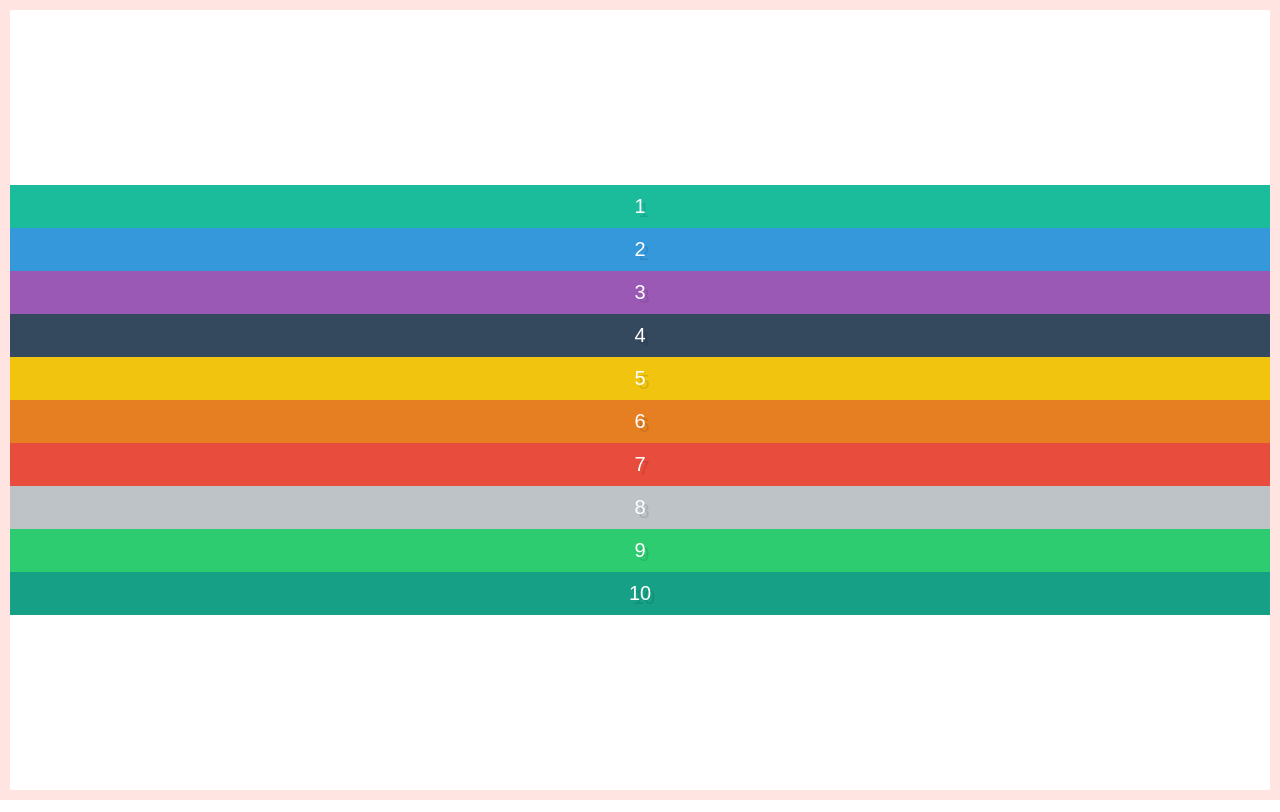
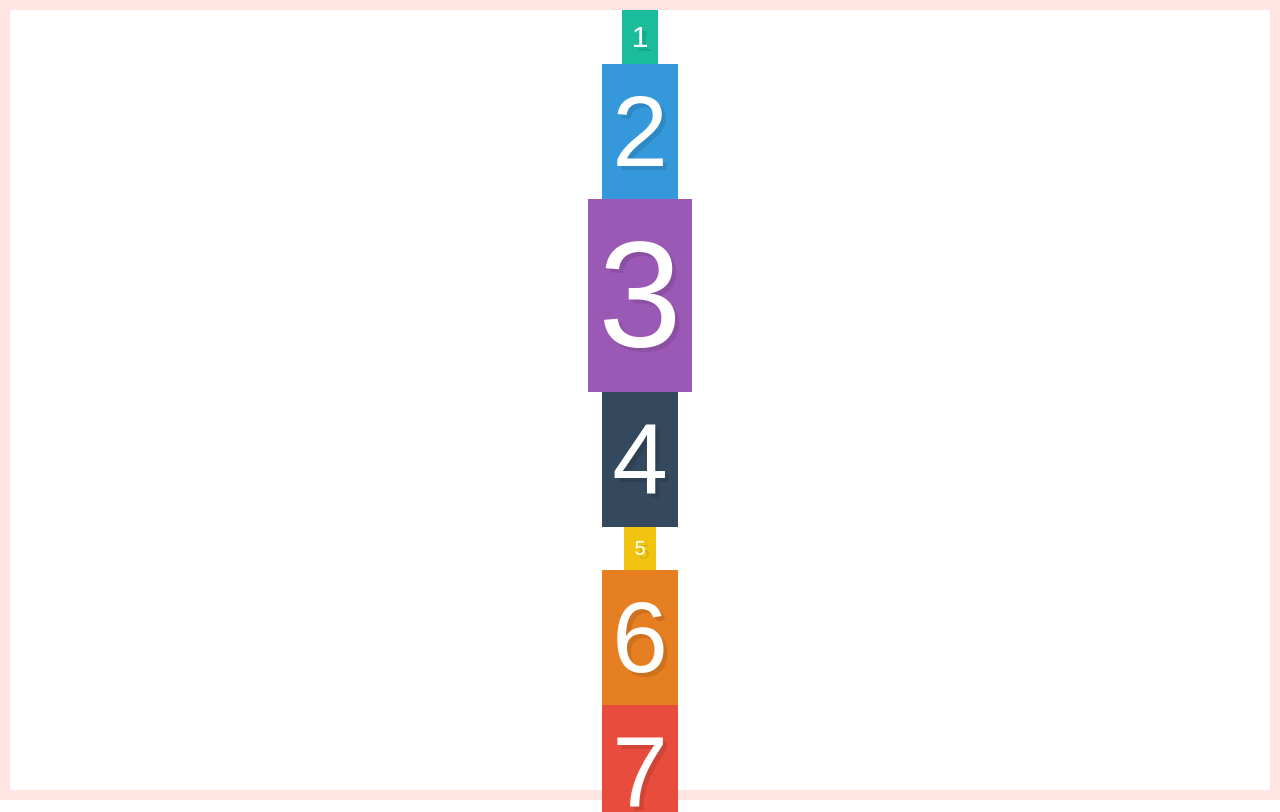
Before and after one commit to GK-Hynes/flexbox, a plain HTML site: page alignment-and-centering/index.html in a window 1280 px wide. Shown: the top 812 px of the page. Drawn offline with Linux system fonts and the light colour scheme.

Commit message:
Complete align-items practice

```diff
--- a/alignment-and-centering/style.css
+++ b/alignment-and-centering/style.css
@@ -159,7 +159,7 @@ input::-moz-focus-inner {
 /* Some default styles to make each box visible */
 .box {
   color: white;
-  font-size: 20px;
+  font-size: 100px;
   text-align: center;
   text-shadow: 4px 4px 0 rgba(0, 0, 0, 0.1);
   padding: 10px;
@@ -200,8 +200,24 @@ input::-moz-focus-inner {
 /* We start writing out flexbox here. The above is just page setup */
 .container {
   display: flex;
-  justify-content: center;
   border: 10px solid mistyrose;
+  height: 100vh;
+  align-items: center;
   flex-direction: column;
-  min-height: 100vh;
 }
+
+.box1 {
+  font-size: 30px;
+}
+
+.box3 {
+  font-size: 150px;
+}
+
+.box5 {
+  font-size: 20px;
+}
+
+.box10 {
+  font-size: 77px;
+}
```
